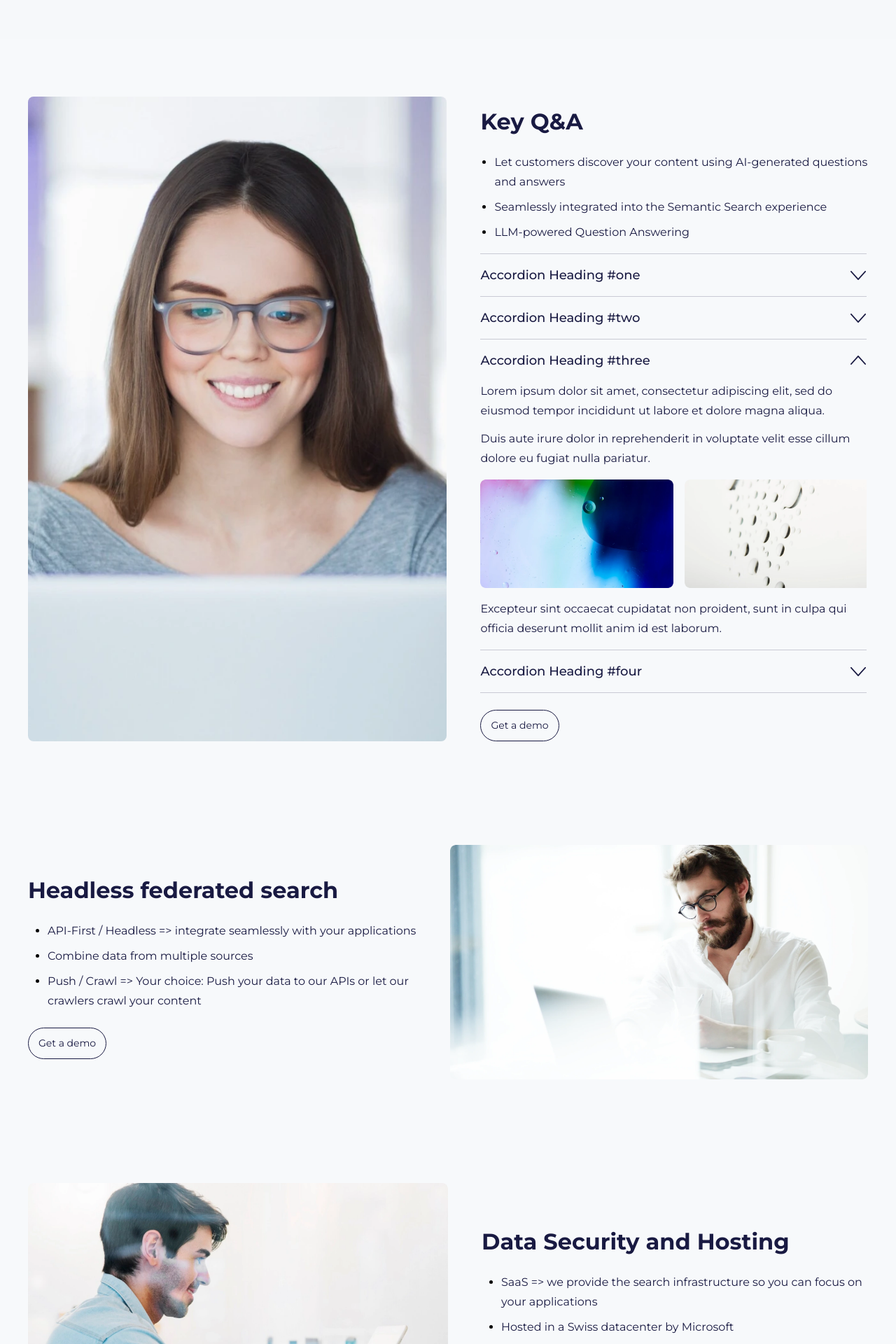
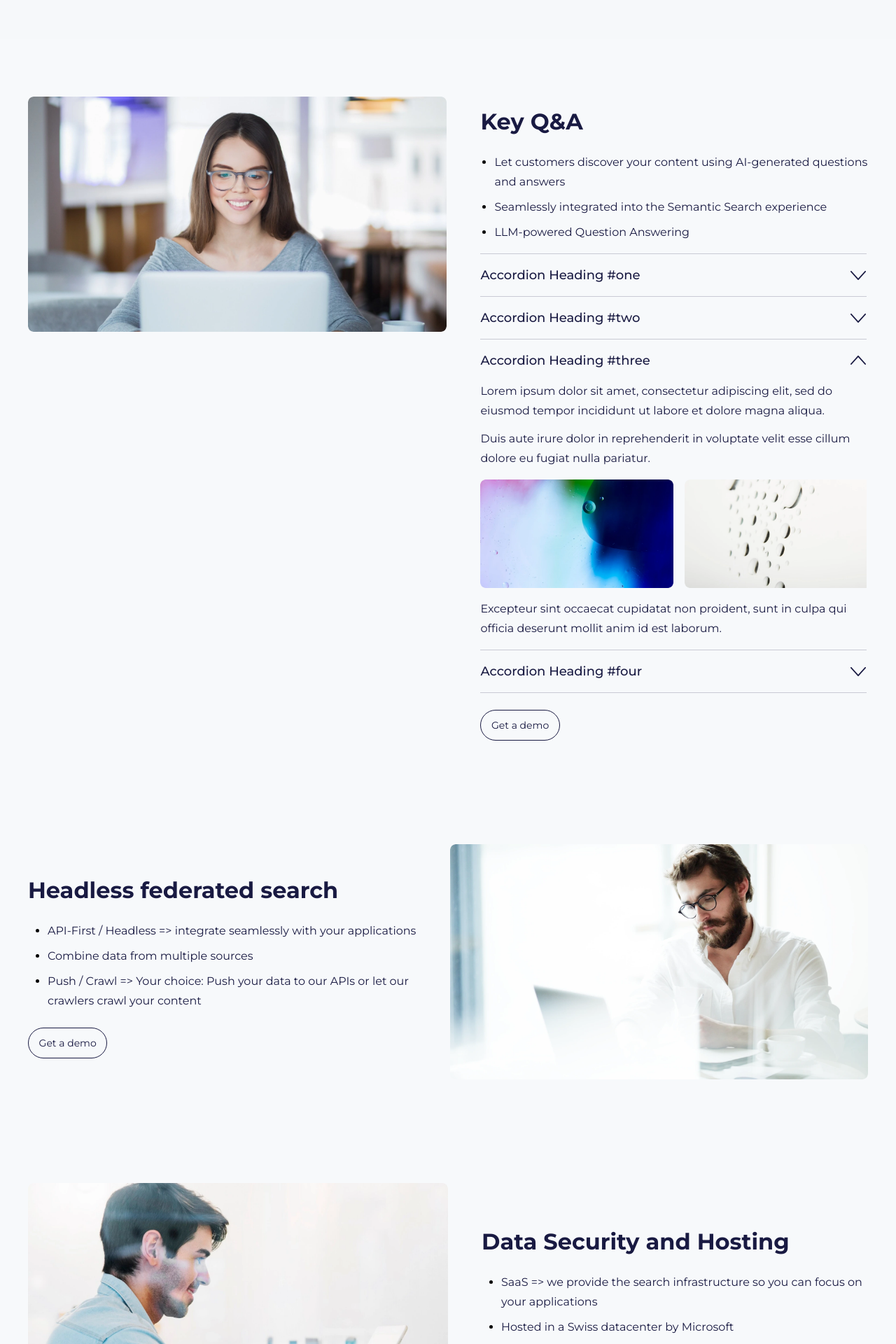
Before and after one commit to ritu-477/keysemantics, a React (Create React App) app: page / in a window 1280 px wide. Shown: the part 2080-4000 px from the top of the page at 70% size. Built offline with nearby package versions, Linux system fonts and the light colour scheme.

Commit message:
change image postion

```diff
--- a/src/common/CommonCard.jsx
+++ b/src/common/CommonCard.jsx
@@ -15,7 +15,7 @@ const CommonCard = ({ text, heading, list, classStyle }) => {
                 ))}
             </ul>
             <div className="flex lg:justify-start justify-center">
-                <CustomButton text={text} />
+                <CustomButton classStyle={'sm:!px-[14.6px] sm:!py-[11.3px]'} text={text} />
           </div>
         </div>
     );
--- a/src/components/KeyFaq.jsx
+++ b/src/components/KeyFaq.jsx
@@ -17,8 +17,8 @@ const KeyFaq = () => {
     <div className='bg-ice-white max-md:-mt-6'>
       <div className='container lg:pt-[82px] sm:pt-12 pt-6 lg:pb-[74px] sm:pb-12 pb-6'>
         <div className='flex lg:flex-row flex-col w-full sm:gap-12 gap-8'>
-          <div className='lg:w-[600px] w-full flex max-lg:justify-center'>
-            <img className='max-w-[600px] w-full h-full object-cover rounded-lg' src="/assets/images/webp/faq-women-image.webp" alt="women-image" />
+          <div className='lg:w-[600px] w-full flex max-lg:justify-center lg:sticky h-fit top-4'>
+            <img className='max-w-[600px] w-full rounded-lg' src="/assets/images/webp/faq-women-image.webp" alt="women-image" />
           </div>
           <div className='lg:w-[555px] w-full'>
             <Heading text={'Key Q&A'} classStyle={'lg:text-start text-center'} />
@@ -82,7 +82,7 @@ const KeyFaq = () => {
               ))}
             </div>
             <div className='sm:pt-6 pt-4 flex max-lg:justify-center'>
-              <CustomButton text={'Get a demo'} />
+              <CustomButton classStyle={'sm:!px-[14.6px] sm:!py-[11.3px]'} text={'Get a demo'} />
             </div>
           </div>
         </div>
```
